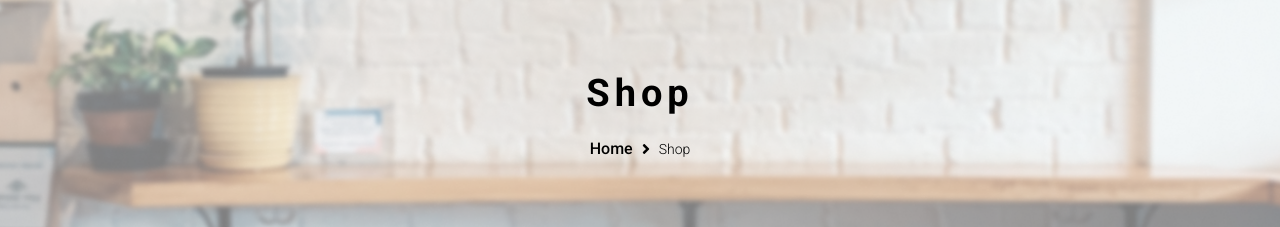
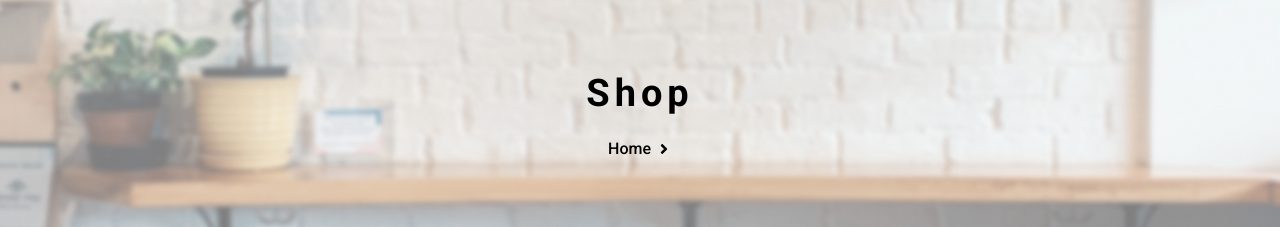
Before and after one commit to KareemHisham/shopping-store, a React (Vite) app: page / in a window 1280 px wide. Shown: the part 1260-1487 px from the top of the page. Built offline with nearby package versions, Linux system fonts and the light colour scheme.

Commit message:
mini_hero--- add breadcrumblinks props

```diff
--- a/src/components/sections/hero/MiniHero.tsx
+++ b/src/components/sections/hero/MiniHero.tsx
@@ -1,24 +1,41 @@
-import { ReactNode } from "react"
-import { Link } from "react-router-dom"
-import { FaAngleRight } from "react-icons/fa";
+import { Link } from 'react-router-dom';
+import { FaAngleRight } from 'react-icons/fa';
+import { IMiniHero } from '../../../constant/Interfaces';
 
-const MiniHero = ({ children }: { children: ReactNode }) => {
+const MiniHero = ({ children, breadcrumbLinks }: IMiniHero) => {
   return (
     <div className="py-4 bg-mini-hero bg-no-repeat bg-center bg-cover h-[40vh]">
       <div className="flex items-center justify-center flex-col gap-3 h-full">
         {children}
         <ul className="flex items-center justify-center gap-1">
-                    <li>
-                        <Link to="" className="flex items-center gap-1 text-[16px] font-medium ">
-                            <span className="hover:text-primary transition-colors duration-300">Home</span>
-                            <span><FaAngleRight /></span>
+          {breadcrumbLinks.map((link, index) => (
+            <li
+              key={index}
+              className={
+                link.path ? 'text-[16px] font-medium' : 'text-xs font-light'
+              }
+            >
+              {' '}
+              {link.path ? (
+                <Link to={link.path} className="flex items-center gap-1">
+                  {' '}
+                  <span className="hover:text-primary transition-colors duration-300">
+                    {' '}
+                    {link.name}{' '}
+                  </span>{' '}
+                  <span>
+                    <FaAngleRight />
+                  </span>{' '}
                 </Link>
+              ) : (
+                link.name
+              )}{' '}
             </li>
-                    <li className="text-xs font-light"> Shop</li>
+          ))}
         </ul>
       </div>
     </div>
-    )
-}
+  );
+};
 
-export default MiniHero
+export default MiniHero;
--- a/src/constant/Interfaces.ts
+++ b/src/constant/Interfaces.ts
@@ -1,3 +1,5 @@
+import { ReactNode } from 'react';
+
 export interface IButton {
   type: 'submit' | 'button';
   children: React.ReactNode;
@@ -24,3 +26,7 @@ export interface IProgressItem {
   img: string;
   description: string;
 }
+export interface IMiniHero {
+  children: ReactNode;
+  breadcrumbLinks: { name: string; path: string }[];
+}
--- a/src/root/pages/ProductDetails.tsx
+++ b/src/root/pages/ProductDetails.tsx
@@ -1,12 +1,17 @@
-import { useParams } from 'react-router-dom';
+// import { useParams } from 'react-router-dom';
 import { MiniHero } from '../../components/Index';
-import { PRODUCTS } from '../../constant/Index';
+// import { PRODUCTS } from '../../constant/Index';
 const ProductDetails = () => {
-  const { id } = useParams();
-  const product = PRODUCTS.find((product) => product.id === 1);
+  // const { id } = useParams();
+  // const product = PRODUCTS.find((product) => product.id === 1);
   return (
     <>
-      <MiniHero>
+      <MiniHero
+        breadcrumbLinks={[
+          { name: 'Home', path: '/' },
+          { name: 'Shop', path: '/products' },
+        ]}
+      >
         <h1 className="text-xl font-bold tracking-[5px]">Details</h1>
       </MiniHero>
     </>
--- a/src/root/pages/Products.tsx
+++ b/src/root/pages/Products.tsx
@@ -4,7 +4,7 @@ import { PRODUCTS, FEATURES } from '../../constant/Index';
 const Products = () => {
   return (
     <>
-      <MiniHero>
+      <MiniHero breadcrumbLinks={[{ name: 'Home', path: '/' }]}>
         <h1 className="text-xl font-bold tracking-[5px]">Shop</h1>
       </MiniHero>
       {/* Products */}
```
Lines whose indentation alone changed are shown as unchanged.
